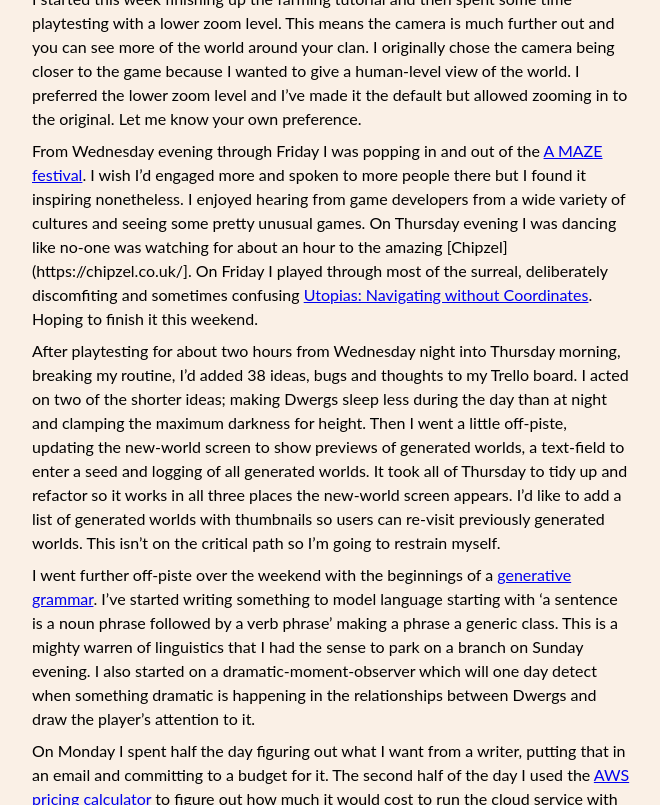
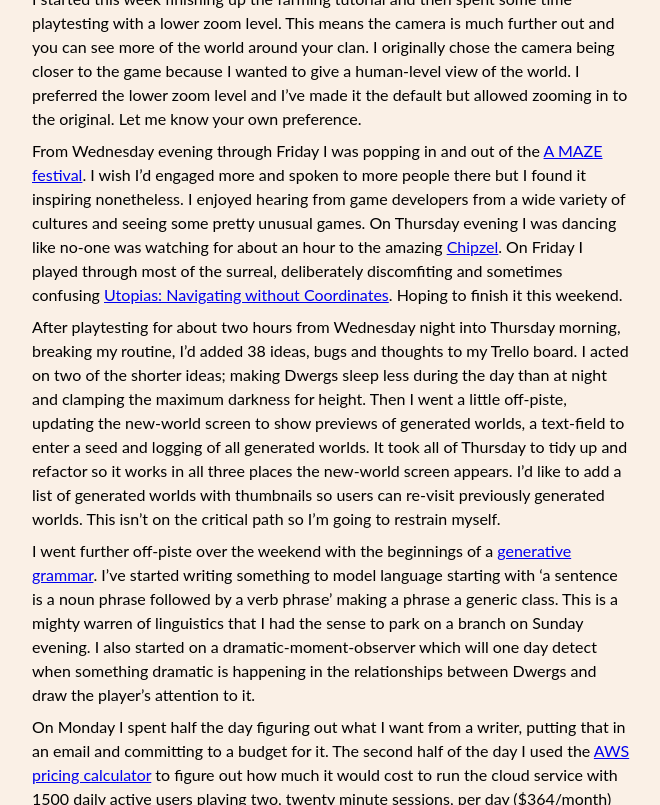
Before and after one commit to HaikuJock/haikujock.github.io, a Jekyll site: the page built from _posts/2020-07-29-Week-46-A-MAZE.-ed.md, in a window 1280 px wide and 900 px high, scrolled down 529 px, cut to the strip 95-900 px from the top of the window. Shown: the whole strip, without its empty margins (308-968 px from the left). Built offline with Jekyll 4.4.1, drawn with Linux system fonts in a browser that asks for light colours; comment, search, counter and statistics services are not loaded; some of the changed lines change nothing that is shown.

Commit message:
Link fix

```diff
--- a/_posts/2020-07-29-Week-46-A-MAZE.-ed.md
+++ b/_posts/2020-07-29-Week-46-A-MAZE.-ed.md
@@ -13,7 +13,7 @@ author: jock
 
 I started this week finishing up the farming tutorial and then spent some time playtesting with a lower zoom level. This means the camera is much further out and you can see more of the world around your clan. I originally chose the camera being closer to the game because I wanted to give a human-level view of the world. I preferred the lower zoom level and I've made it the default but allowed zooming in to the original. Let me know your own preference.
 
-From Wednesday evening through Friday I was popping in and out of the [A MAZE festival](https://2020.amaze-berlin.de/). I wish I'd engaged more and spoken to more people there but I found it inspiring nonetheless. I enjoyed hearing from game developers from a wide variety of cultures and seeing some pretty unusual games. On Thursday evening I was dancing like no-one was watching for about an hour to the amazing [Chipzel](https://chipzel.co.uk/]. On Friday I played through most of the surreal, deliberately discomfiting and sometimes confusing [Utopias: Navigating without Coordinates](https://utopias.aaasoftwa.re/). Hoping to finish it this weekend.
+From Wednesday evening through Friday I was popping in and out of the [A MAZE festival](https://2020.amaze-berlin.de/). I wish I'd engaged more and spoken to more people there but I found it inspiring nonetheless. I enjoyed hearing from game developers from a wide variety of cultures and seeing some pretty unusual games. On Thursday evening I was dancing like no-one was watching for about an hour to the amazing [Chipzel](https://chipzel.co.uk/). On Friday I played through most of the surreal, deliberately discomfiting and sometimes confusing [Utopias: Navigating without Coordinates](https://utopias.aaasoftwa.re/). Hoping to finish it this weekend.
 
 After playtesting for about two hours from Wednesday night into Thursday morning, breaking my routine, I'd added 38 ideas, bugs and thoughts to my Trello board. I acted on two of the shorter ideas; making Dwergs sleep less during the day than at night and clamping the maximum darkness for height. Then I went a little off-piste, updating the new-world screen to show previews of generated worlds, a text-field to enter a seed and logging of all generated worlds. It took all of Thursday to tidy up and refactor so it works in all three places the new-world screen appears. I'd like to add a list of generated worlds with thumbnails so users can re-visit previously generated worlds. This isn't on the critical path so I'm going to restrain myself.
 
```
